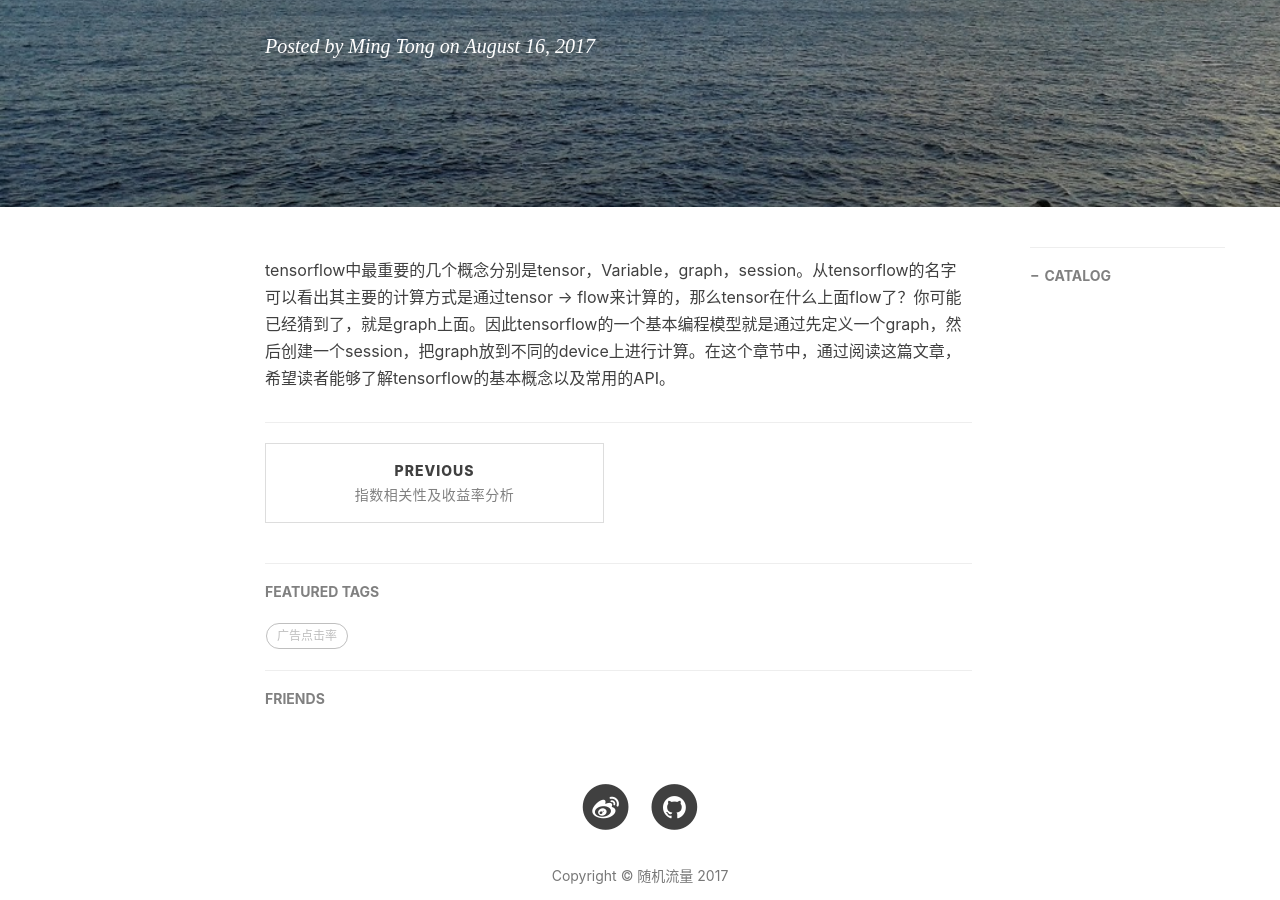
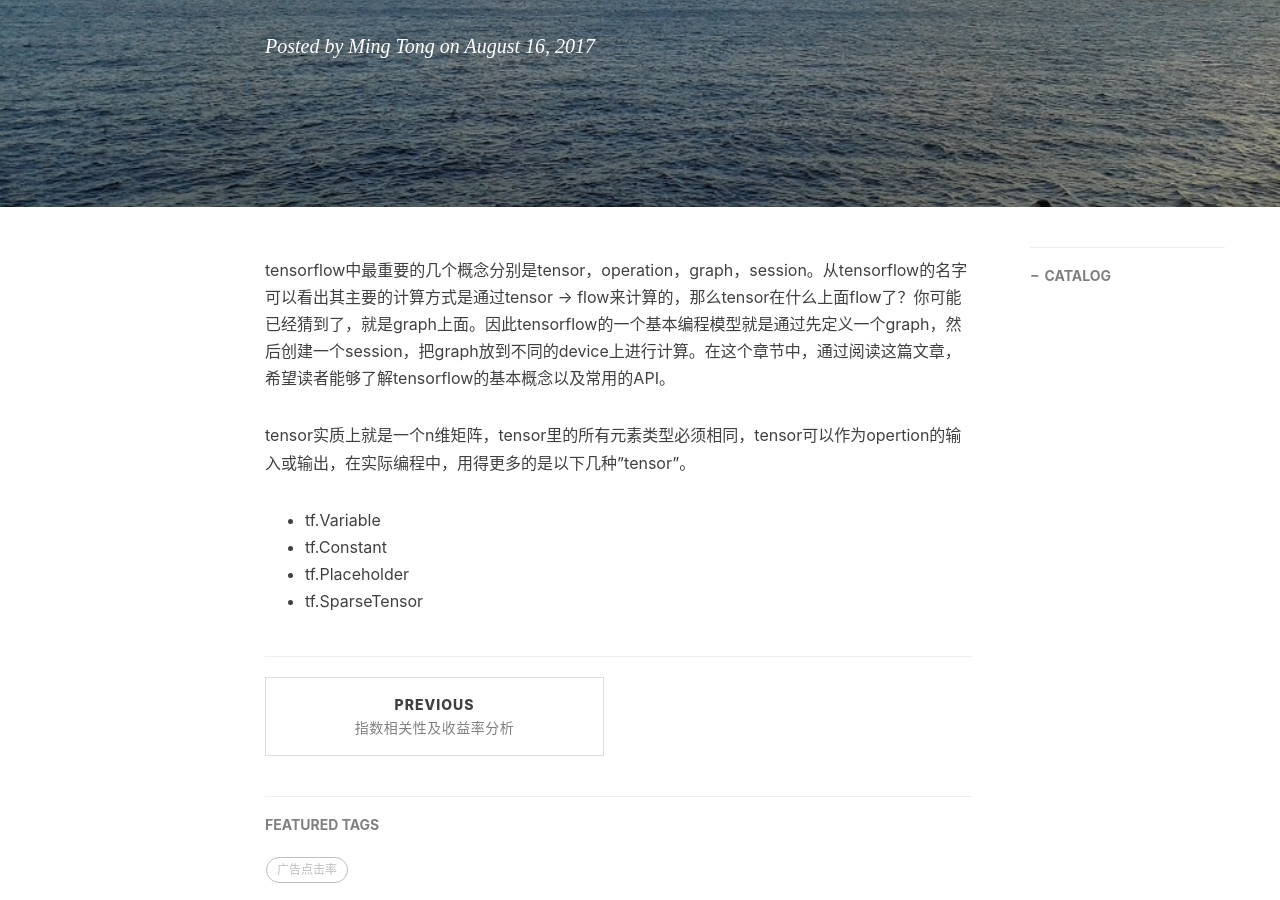
Before and after one commit to tongming/tongming.github.io, a Jekyll site: the page built from _posts/2017-08-16-tensorflow-chapter1.md, in a window 1280 px wide and 900 px high, scrolled down 316 px. Built offline with Jekyll 4.4.1, drawn with Linux system fonts in a browser that asks for light colours; nearby versions of some CDN libraries; comment, search, counter and statistics services are not loaded.

Commit message:
add new contents

```diff
--- a/_posts/2017-08-16-tensorflow-chapter1.md
+++ b/_posts/2017-08-16-tensorflow-chapter1.md
@@ -9,4 +9,10 @@ tags:
     - tensorflow
 ---
 
-  tensorflow中最重要的几个概念分别是tensor，Variable，graph，session。从tensorflow的名字可以看出其主要的计算方式是通过tensor -> flow来计算的，那么tensor在什么上面flow了？你可能已经猜到了，就是graph上面。因此tensorflow的一个基本编程模型就是通过先定义一个graph，然后创建一个session，把graph放到不同的device上进行计算。在这个章节中，通过阅读这篇文章，希望读者能够了解tensorflow的基本概念以及常用的API。
+tensorflow中最重要的几个概念分别是tensor，operation，graph，session。从tensorflow的名字可以看出其主要的计算方式是通过tensor -> flow来计算的，那么tensor在什么上面flow了？你可能已经猜到了，就是graph上面。因此tensorflow的一个基本编程模型就是通过先定义一个graph，然后创建一个session，把graph放到不同的device上进行计算。在这个章节中，通过阅读这篇文章，希望读者能够了解tensorflow的基本概念以及常用的API。
+
+tensor实质上就是一个n维矩阵，tensor里的所有元素类型必须相同，tensor可以作为opertion的输入或输出，在实际编程中，用得更多的是以下几种"tensor"。
+- tf.Variable
+- tf.Constant
+- tf.Placeholder
+- tf.SparseTensor
```
